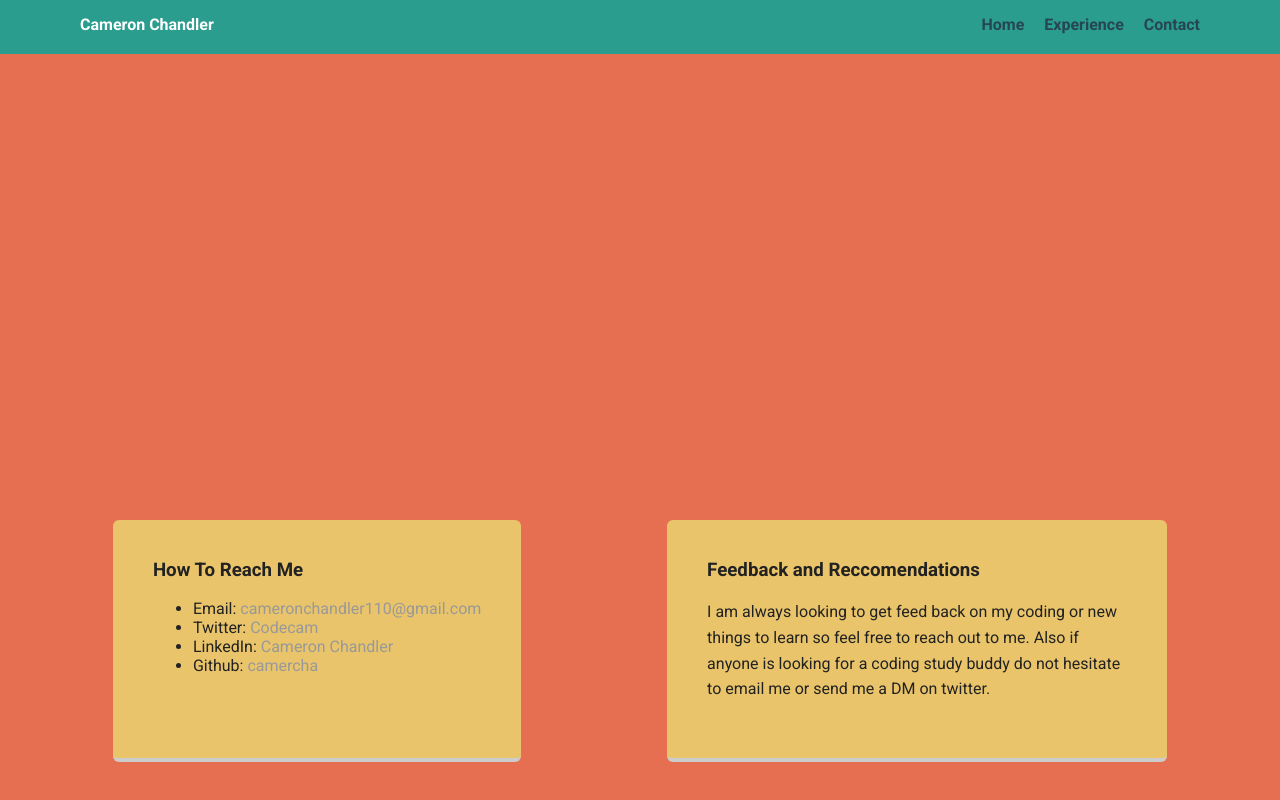
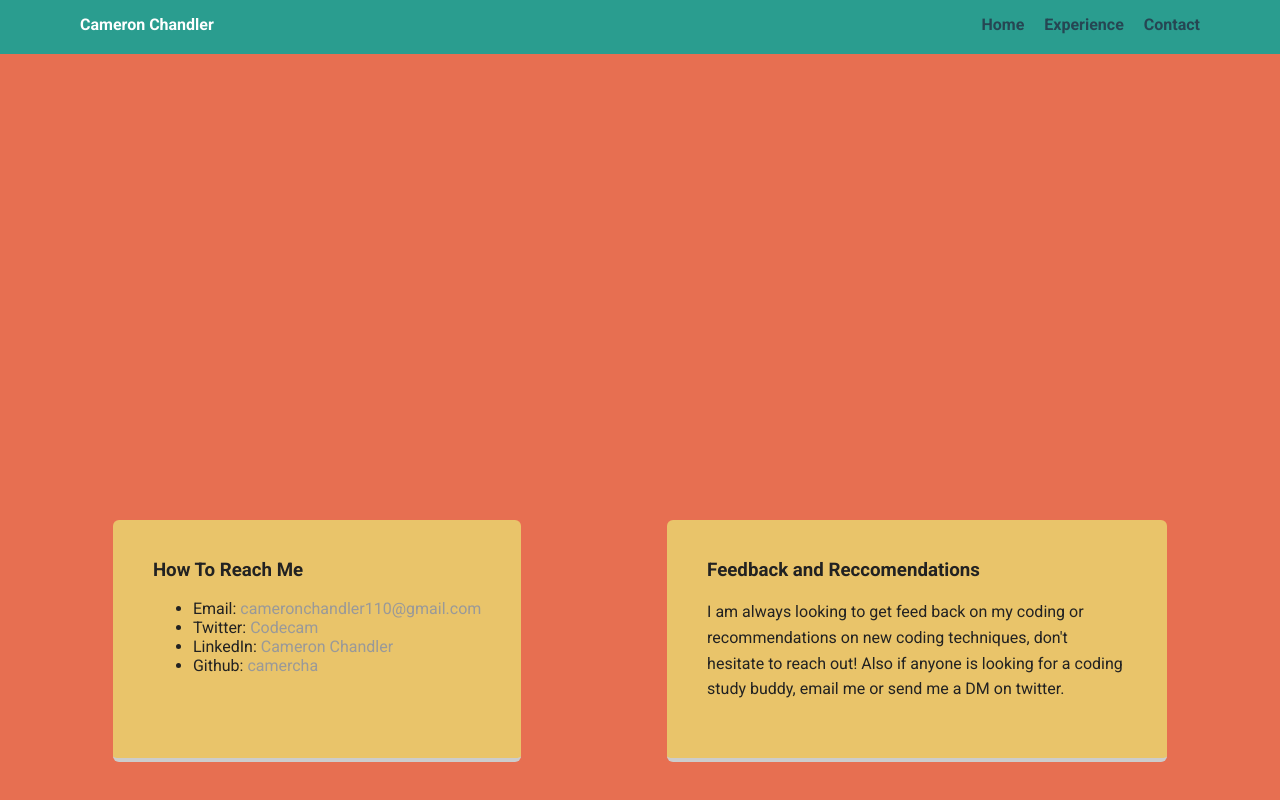
Before and after one commit to camercha/Treehouse-Project-1, a plain HTML site: page contact.html in a window 1280 px wide. Shown: the top 800 px of the page. Drawn offline with Linux system fonts and the light colour scheme; a web font is replaced by a local one.

Commit message:
Cleaned up my writing in <p>

```diff
--- a/contact.html
+++ b/contact.html
@@ -41,9 +41,9 @@
         </section>
         <section class="attributecards">
             <h3>Feedback and Reccomendations</h3>
-            <p>I am always looking to get feed back on my coding or new things to learn so feel free to reach out to
-                me.
-                Also if anyone is looking for a coding study buddy do not hesitate to email me or send me a DM on
+            <p>I am always looking to get feed back on my coding or recommendations on new coding techniques, don't
+                hesitate to reach out!
+                Also if anyone is looking for a coding study buddy, email me or send me a DM on
                 twitter. </p>
 
         </section>
```
Also changed, not shown: index.html (+1 -1 lines).
